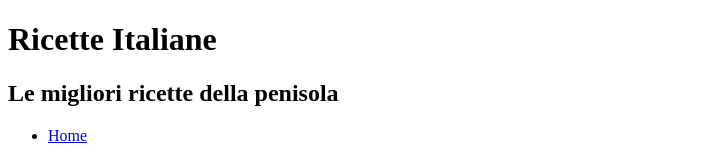
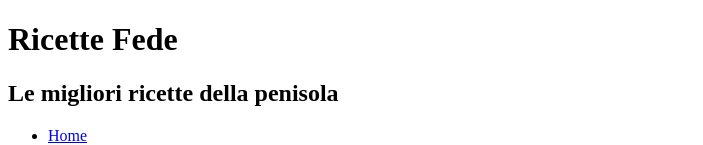
Before and after one commit to Fedeista/FedePi, a plain HTML site: page term.html in a window 1280 px wide. Shown: the top 145 px of the page, without its empty margins (0-703 px from the left). Drawn offline with Linux system fonts and the light colour scheme.

Commit message:
Update term.html

```diff
--- a/term.html
+++ b/term.html
@@ -6,7 +6,7 @@
 	</head>
 	<body>
 		<div>
-		<h1>Ricette Italiane</h1>
+		<h1>Ricette Fede</h1>
 		<h2>Le migliori ricette della penisola</h2>
 		<ul>
 			<li><a href="index.html">Home</a> </li>
```
